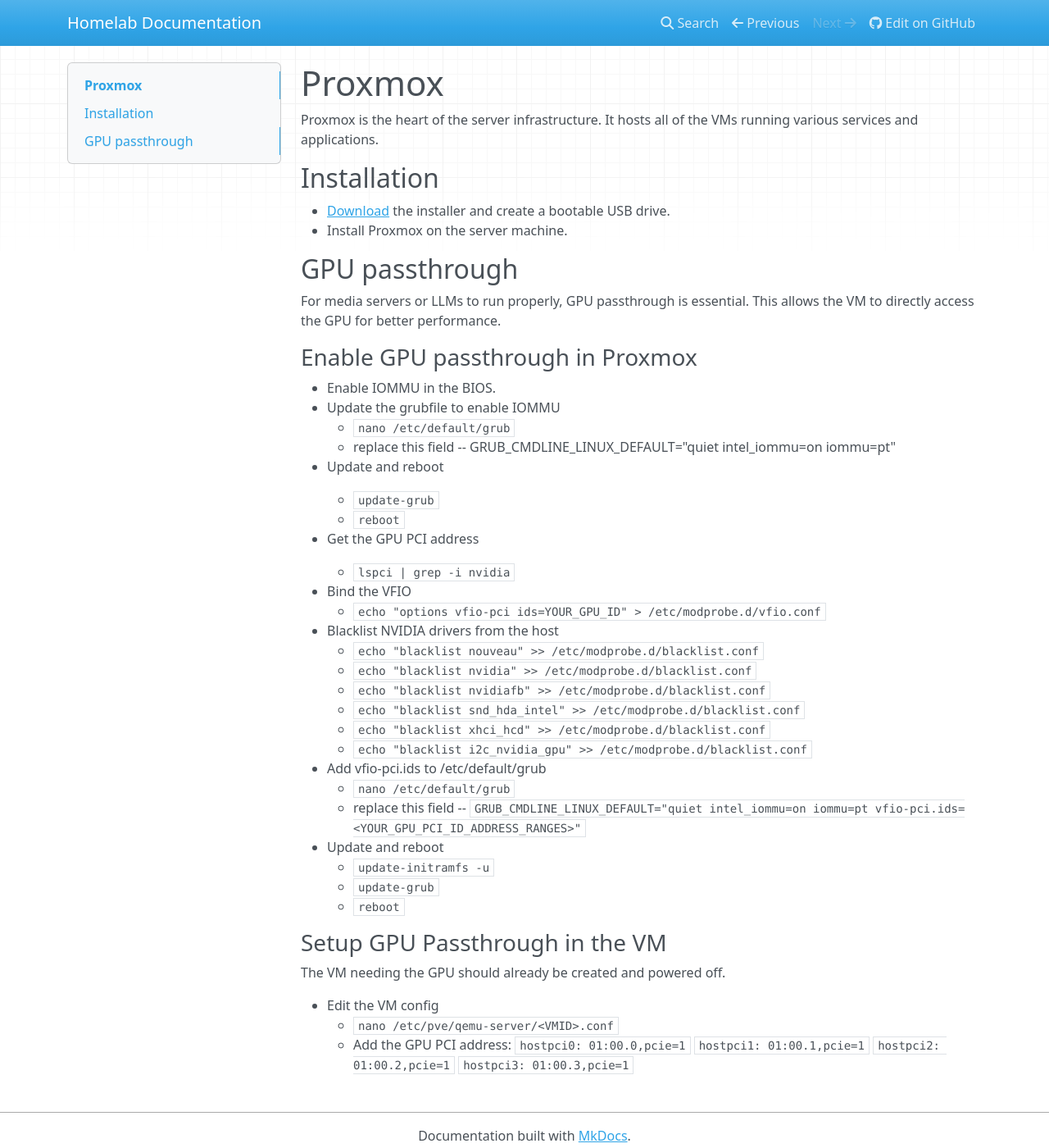
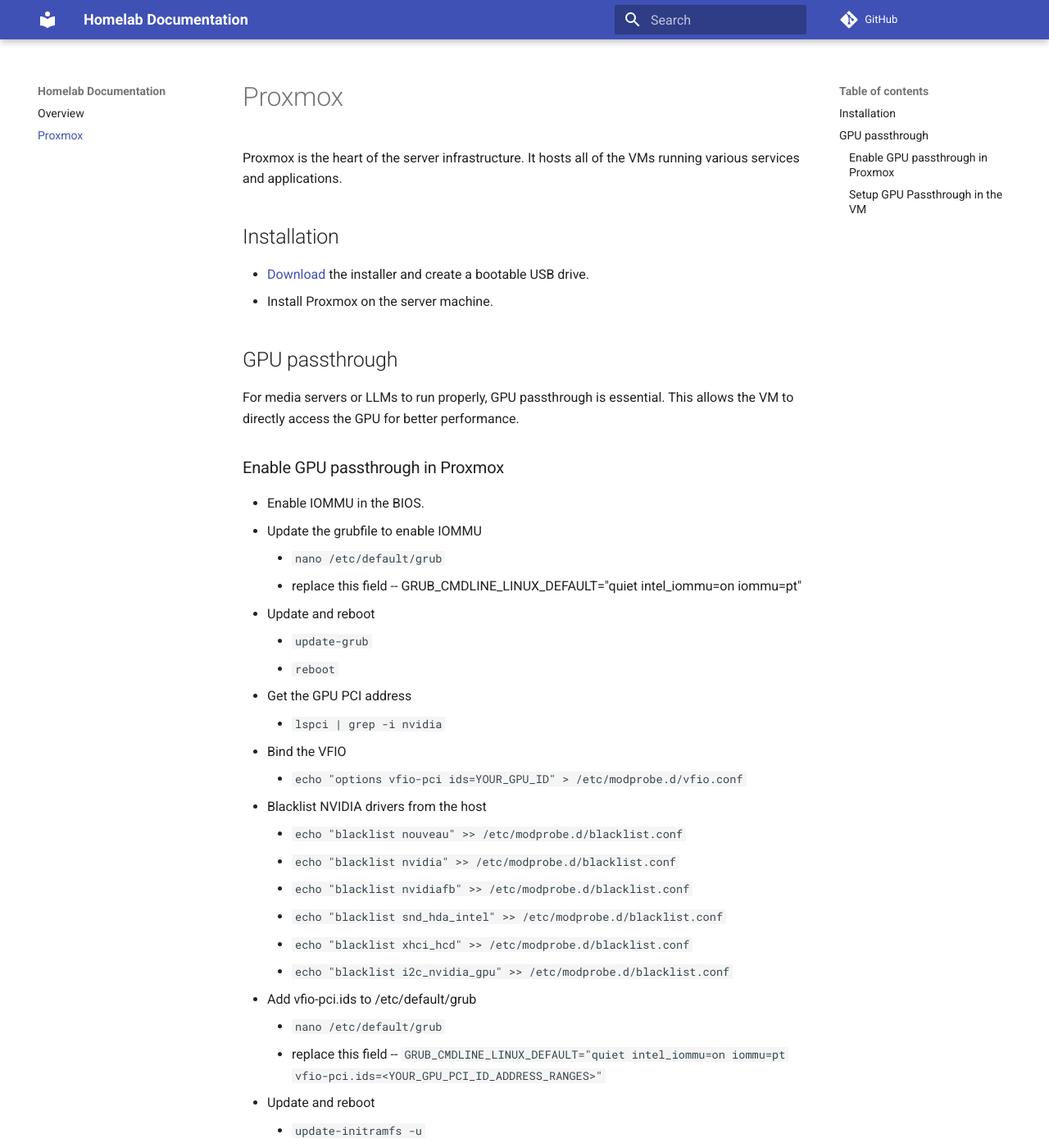
Before and after one commit to daburch/homelab-docs, an MkDocs documentation site: the page built from docs/proxmox.md, in a window 1280 px wide and 1400 px high. Shown: the whole window at 82% size. Built offline with MkDocs 1.6.1 and Material for MkDocs 9.7.7, drawn with Linux system fonts in a browser that asks for light colours; nearby versions of some CDN libraries; comment, search, counter and statistics services are not loaded; some of the changed text lies outside the part shown.

Commit message:
use mkdocs-material

```diff
--- a/docker-compose.yml
+++ b/docker-compose.yml
@@ -4,4 +4,4 @@ services:
       context: .
       dockerfile: Dockerfile
     ports:
-      - "8000:8000"
+      - "80:80"
--- a/docs/proxmox.md
+++ b/docs/proxmox.md
@@ -47,7 +47,7 @@ The VM needing the GPU should already be created and powered off.
 - Edit the VM config
     - `nano /etc/pve/qemu-server/<VMID>.conf`
     - Add the GPU PCI address:
-        `hostpci0: 01:00.0,pcie=1`
-        `hostpci1: 01:00.1,pcie=1`
-        `hostpci2: 01:00.2,pcie=1`
-        `hostpci3: 01:00.3,pcie=1`
+        - `hostpci0: 01:00.0,pcie=1`
+        - `hostpci1: 01:00.1,pcie=1`
+        - `hostpci2: 01:00.2,pcie=1`
+        - `hostpci3: 01:00.3,pcie=1`
--- a/mkdocs.yml
+++ b/mkdocs.yml
@@ -2,7 +2,7 @@ site_name: Homelab Documentation
 site_description: Simple documentation about my homelab setup.
 repo_url: https://github.com/daburch/homelab-docs
 theme:
-  name: mkdocs
+  name: material
   features:
     - navigation.instant
     - navigation.tracking
@@ -16,6 +16,5 @@ theme:
       accent: indigo
 
 nav:
-  - Home:
-    - Overview: index.md
-    - Proxmox: proxmox.md
+  - Overview: index.md
+  - Proxmox: proxmox.md
```
Also changed, not shown: docs/index.md (+1 -0 lines), 1 other file.
